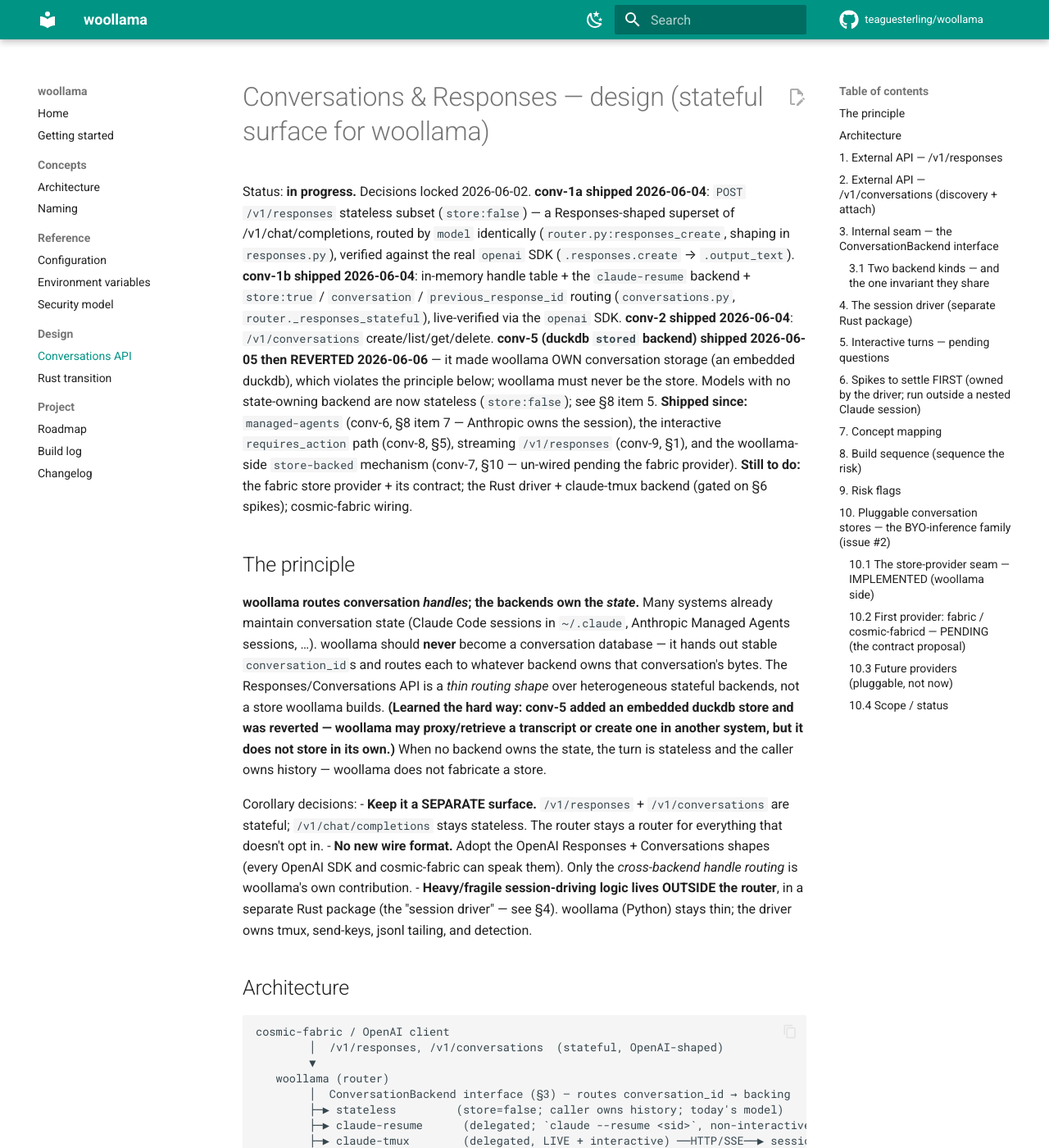
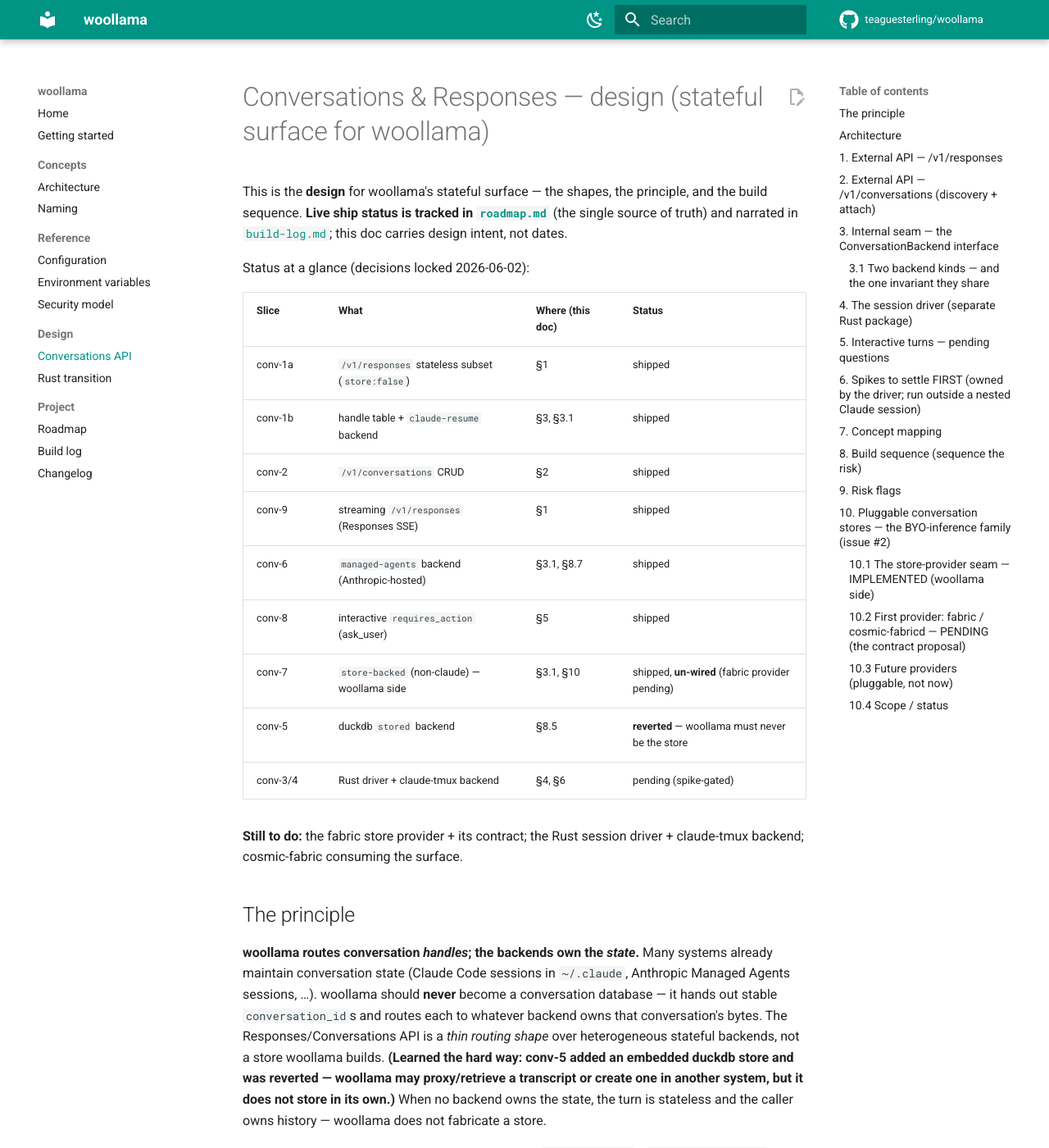
Before and after one commit to teaguesterling/woollama, an MkDocs documentation site: the page built from docs/conversations-api-design.md, in a window 1280 px wide and 1400 px high. Shown: the whole window at 82% size. Built offline with MkDocs 1.6.1 and Material for MkDocs 9.7.7, drawn with Linux system fonts in a browser that asks for light colours; comment, search, counter and statistics services are not loaded; some of the changed text lies outside the part shown.

Commit message:
docs: de-tangle ship-status from the conversations design doc
Per the doc review: status was tracked in ~5 places here (a narrative intro
wall, §8 item markers, inline SHIPPED dates) competing with roadmap.md's
declared single-source-of-truth.

- Replace the intro status narrative with a compact "status at a glance" table
  (slice → what → section anchor → status) + an explicit "live status lives in
  roadmap.md; this doc carries design intent, not dates" framing.
- Strip the inline "SHIPPED 2026-06-0X" / "REVERTED" date markers throughout
  (§1 streaming, §5, §8 items 1b/2/4/5/7/8, §10) — the table + roadmap own
  status now; design prose kept intact. Only the "decisions locked 2026-06-02"
  design milestone remains.

mkdocs --strict clean.

```diff
--- a/docs/conversations-api-design.md
+++ b/docs/conversations-api-design.md
@@ -1,23 +1,26 @@
 # Conversations & Responses — design (stateful surface for woollama)
 
-Status: **in progress.** Decisions locked 2026-06-02. **conv-1a shipped
-2026-06-04**: `POST /v1/responses` stateless subset (`store:false`) — a
-Responses-shaped superset of /v1/chat/completions, routed by `model` identically
-(`router.py:responses_create`, shaping in `responses.py`), verified against the
-real `openai` SDK (`.responses.create` → `.output_text`). **conv-1b shipped
-2026-06-04**: in-memory handle table + the `claude-resume` backend + `store:true`
-/ `conversation` / `previous_response_id` routing (`conversations.py`,
-`router._responses_stateful`), live-verified via the `openai` SDK. **conv-2
-shipped 2026-06-04**: `/v1/conversations` create/list/get/delete. **conv-5
-(duckdb `stored` backend) shipped 2026-06-05 then REVERTED 2026-06-06** — it made
-woollama OWN conversation storage (an embedded duckdb), which violates the
-principle below; woollama must never be the store. Models with no state-owning
-backend are now stateless (`store:false`); see §8 item 5. **Shipped since:**
-`managed-agents` (conv-6, §8 item 7 — Anthropic owns the session), the interactive
-`requires_action` path (conv-8, §5), streaming `/v1/responses` (conv-9, §1), and
-the woollama-side `store-backed` mechanism (conv-7, §10 — un-wired pending the
-fabric provider). **Still to do:** the fabric store provider + its contract; the
-Rust driver + claude-tmux backend (gated on §6 spikes); cosmic-fabric wiring.
+This is the **design** for woollama's stateful surface — the shapes, the
+principle, and the build sequence. **Live ship status is tracked in
+[`roadmap.md`](roadmap.md)** (the single source of truth) and narrated in
+[`build-log.md`](build-log.md); this doc carries design intent, not dates.
+
+Status at a glance (decisions locked 2026-06-02):
+
+| Slice | What | Where (this doc) | Status |
+|---|---|---|---|
+| conv-1a | `/v1/responses` stateless subset (`store:false`) | §1 | shipped |
+| conv-1b | handle table + `claude-resume` backend | §3, §3.1 | shipped |
+| conv-2 | `/v1/conversations` CRUD | §2 | shipped |
+| conv-9 | streaming `/v1/responses` (Responses SSE) | §1 | shipped |
+| conv-6 | `managed-agents` backend (Anthropic-hosted) | §3.1, §8.7 | shipped |
+| conv-8 | interactive `requires_action` (ask_user) | §5 | shipped |
+| conv-7 | `store-backed` (non-claude) — woollama side | §3.1, §10 | shipped, **un-wired** (fabric provider pending) |
+| conv-5 | duckdb `stored` backend | §8.5 | **reverted** — woollama must never be the store |
+| conv-3/4 | Rust driver + claude-tmux backend | §4, §6 | pending (spike-gated) |
+
+**Still to do:** the fabric store provider + its contract; the Rust session
+driver + claude-tmux backend; cosmic-fabric consuming the surface.
 
 ## The principle
 
@@ -90,7 +93,7 @@ Response:
 `store: false` and no `conversation` → behaves exactly like chat-completions
 (stateless passthrough), so the surface is a superset.
 
-**Streaming (SHIPPED 2026-06-07).** `stream: true` on a stateless turn emits
+**Streaming.** `stream: true` on a stateless turn emits
 OpenAI **Responses SSE** — named `event:` lines for `response.created` →
 `response.output_item.added` → `response.content_part.added` →
 `response.output_text.delta`* → `response.output_text.done` →
@@ -193,7 +196,7 @@ independently of woollama.
 
 ## 5. Interactive turns — pending questions
 
-**SHIPPED 2026-06-07 via the managed-agents backend** (ahead of the tmux driver).
+Implemented **via the managed-agents backend** (ahead of the tmux driver).
 A hosted CMA session pauses when the model calls a client-side custom tool
 (`ask_user`, declared on the agent): `agent.custom_tool_use` fires and the session
 idles with `stop_reason.type == "requires_action"`. woollama maps that to the
@@ -242,7 +245,7 @@ plain terminal before building the claude-tmux backend:
    the Responses shape against the EASY (non-interactive) backend. No tmux.
    - [x] **conv-1a** — `/v1/responses` stateless subset (`store:false`); the
      Responses wire shape, SDK-verified. No backend/handle table yet.
-   - [x] **conv-1b SHIPPED 2026-06-04** — in-memory handle table
+   - [x] **conv-1b** — in-memory handle table
      (`conversations.py`: `conv_id → {backend, native_id, workdir}`; resp_id is
      the chain key; one `asyncio.Lock` writer per conversation) + `claude-resume`
      backend + `store:true` / `conversation` / `previous_response_id` routing in
@@ -259,7 +262,7 @@ plain terminal before building the claude-tmux backend:
      primitive), so `previous_response_id` CHAINS off the conversation; true
      forking is later. Handle table is in-memory → a restart loses sid mappings.
 2. **`/v1/conversations` listing + delete** — discovery/attach surface.
-   **conv-2 SHIPPED 2026-06-04**: `POST` (create handle; backend derived from
+   **conv-2**: `POST` (create handle; backend derived from
    `model`), `GET` (list), `GET /{id}`, `DELETE /{id}` (backend teardown +
    forget handle), all over the in-memory handle table; objects parse as OpenAI
    Conversation + woollama routing extras (`backend`/`status`/`title`). Live
@@ -267,11 +270,11 @@ plain terminal before building the claude-tmux backend:
    backend's transcript is the session-driver's job (slice 3+).
 3. **Session driver (Rust) + claude-tmux backend** — the live backing (gated on
    the §6 spikes). The hard infra, isolated in its own package.
-4. **`requires_action` / interactive answer path** — §5. **SHIPPED 2026-06-07 via
-   the managed-agents backend** (the `ask_user` custom tool); the claude-tmux
-   driver will reuse the same Responses primitive.
-5. **duckdb `stored` backend** — **SHIPPED 2026-06-05 (conv-5), then REVERTED
-   2026-06-06.** It made woollama OWN conversation storage: an embedded duckdb at
+4. **`requires_action` / interactive answer path** — §5. Implemented **via the
+   managed-agents backend** (the `ask_user` custom tool); the claude-tmux driver
+   will reuse the same Responses primitive.
+5. **duckdb `stored` backend** — **conv-5: shipped, then REVERTED** (dates in
+   build-log). It made woollama OWN conversation storage: an embedded duckdb at
    `$XDG_DATA_HOME/woollama/conversations.duckdb` that persisted the transcript
    and replayed it through `complete_stateless`. That directly contradicts §1 —
    *woollama must never be the store.* Reverted in full (the duckdb dep,
@@ -285,8 +288,8 @@ plain terminal before building the claude-tmux backend:
    *client* to — e.g. a "conversation store" MCP server, or Managed Agents
    (item 7) — never woollama's own embedded DB.
 6. **cosmic-fabric wiring** — when that UX returns.
-7. **`managed-agents` backend (Claude-hosted stateful sessions)** — **SHIPPED
-   2026-06-07 (conv-6).** A `ConversationBackend` that defers conversation state
+7. **`managed-agents` backend (Claude-hosted stateful sessions)** — conv-6. A
+   `ConversationBackend` that defers conversation state
    to **Anthropic's Managed Agents** API (`/v1/agents` + `/v1/sessions`, beta
    `managed-agents-2026-04-01`).
 
@@ -345,7 +348,7 @@ plain terminal before building the claude-tmux backend:
    also a richer **executor** than claude-code delegation (Anthropic hosts the
    tool sandbox).
 
-   *Interactive `requires_action` — SHIPPED 2026-06-07 (§5).* The agent carries
+   *Interactive `requires_action` (§5).* The agent carries
    one client-side custom tool, `ask_user`; when the model calls it the session
    idles with `stop_reason: requires_action`, woollama returns a Responses
    `requires_action` (the tool input is the question), and a continuing turn
@@ -359,9 +362,9 @@ plain terminal before building the claude-tmux backend:
    MCP, recipe→agent MCP mapping. The shipped agent is otherwise tool-less (just
    `ask_user`), so plain Q&A provisions no container.
 
-8. **Store-only backend for non-claude models (issue #2)** — **woollama-side
-   mechanism IMPLEMENTED 2026-06-07 behind an un-wired seam; fabric provider +
-   contract pending.** The first BYO-inference backend (§3.1, §10): makes
+8. **Store-only backend for non-claude models (issue #2)** — woollama-side
+   mechanism implemented behind an un-wired seam; fabric provider + contract
+   pending. The first BYO-inference backend (§3.1, §10): makes
    `ollama/<model>` (and recipes) stateful by deferring the transcript to an
    external store provider and doing assembly + stateless inference woollama-side.
    `ConversationStoreProvider` protocol + `StoreBackedBackend` + routing gate +
@@ -402,7 +405,7 @@ toward a desktop-session daemon.*
   fragile — so ollama is not a state owner.
 - *An embedded woollama store* is the conv-5 violation — out by principle.
 
-**The decision (2026-06-07).** Defer the transcript to **fabric / the
+**The decision.** Defer the transcript to **fabric / the
 cosmic-fabricd session daemon** (where these sessions' bytes already live), behind
 a **provider-agnostic conversation-store seam** so the choice of owner is
 pluggable. woollama stays a router/client to the store; it never holds bytes.
@@ -447,7 +450,7 @@ the no-regression gate). Hermetically tested with an in-memory fake provider
 reassembly, `/items`, delete, the routing gate, and that an inference failure
 surfaces cleanly (not a 500).
 
-**#1 ↔ #2 seam — CLOSED (2026-06-07):** the `/v1/responses` request's `options`
+**#1 ↔ #2 seam — closed:** the `/v1/responses` request's `options`
 (e.g. `num_ctx`) are threaded through `send_turn` → the injected
 `complete_stateless`, which now routes ollama through the native `/api/chat` when
 `num_ctx` is present — so a store-backed (and plain stateless) ollama turn sizes
@@ -479,8 +482,8 @@ fed back to cosmic-fabric (issue #2) as the "confirm" step.
 
 ### 10.4 Scope / status
 
-**Woollama-side mechanism IMPLEMENTED + hermetically tested (2026-06-07), behind
-an un-wired seam.** The protocol, the `StoreBackedBackend`, the routing gate, and
+**Woollama-side mechanism implemented + hermetically tested, behind an un-wired
+seam.** The protocol, the `StoreBackedBackend`, the routing gate, and
 the clean error path all exist and pass; no provider ships, so runtime behavior is
 unchanged (non-claude models stay stateless). What remains is cross-repo and
 deliberately not guessed: (1) **the contract** — the `create/get/append/delete`
```
